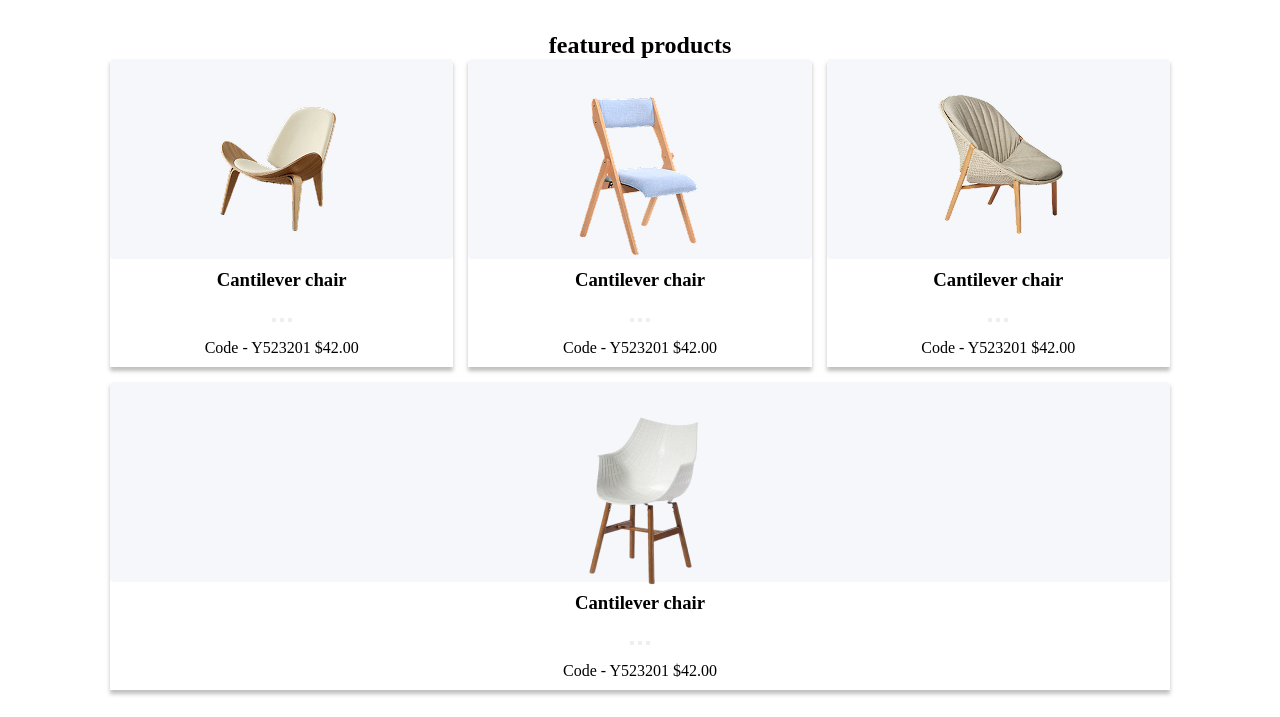
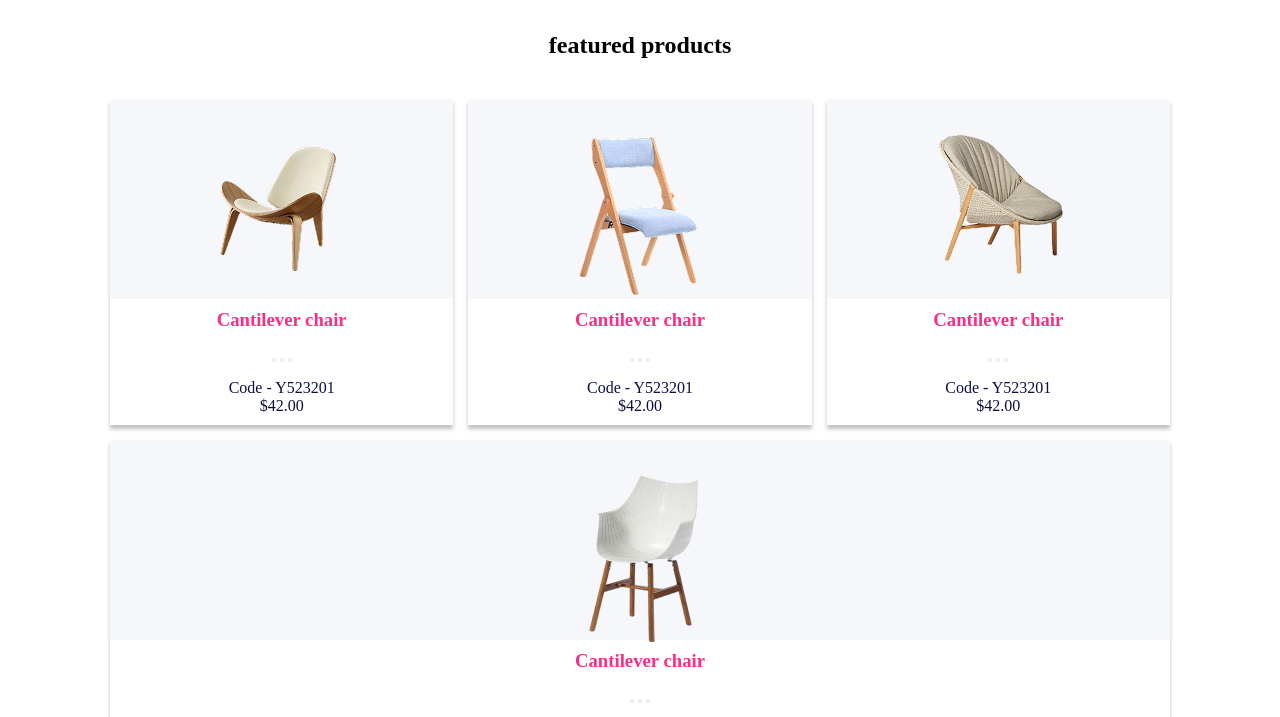
Before and after one commit to Adel-abualrub/hecto-project, a plain HTML site: page index.html in a window 1280 px wide. Shown: the part 66-783 px from the top of the page. Drawn offline with Linux system fonts and the light colour scheme.

Commit message:
adding color to the price and product details

```diff
--- a/css/base.css
+++ b/css/base.css
@@ -96,6 +96,9 @@ outline: none;
 .padding-top3{
     padding-top: 15px ;
 }
+.padding-top40px{
+    padding-top: 40px;
+}
 .gap30px{
     gap: 30px;
 }
@@ -137,3 +140,6 @@ text-align: center;
 .text-left{
     text-align: left;
 }
+.padding-buttom{
+    padding-bottom: 5px;
+}
--- a/css/main.css
+++ b/css/main.css
@@ -52,8 +52,11 @@ height: 200px;
   flex-direction: column;
   gap: 15px;
 }
-.product h2{
-
+.product h3{
+color: var(--SecondaryColor);
+}
+.product span{
+  color: var(--MainColor);
 }
 /*end featured products*/
 
--- a/index.html
+++ b/index.html
@@ -51,9 +51,9 @@
 <!-- end header-->
 
 <!--start products-->
-<div class="featured-product text-center">
+<div class="featured-product text-center ">
   <h2>featured products</h2>
-<div class="container">
+<div class="container padding-top40px">
   <div class="row">
     <div class="product">
       <div class="img"><img src="./img/product1.png" alt="this is product 1"> </div>
@@ -65,7 +65,7 @@
 <button class=" color color-three"></button>
 </div>
 <div class="product-info">
-  <span>Code - Y523201</span>
+  <span>Code - Y523201</span> <br>
   <span>$42.00</span>
 </div>
       </div>
@@ -80,7 +80,7 @@
 <button class=" color color-three"></button>
 </div>
 <div class="product-info">
-  <span>Code - Y523201</span>
+  <span>Code - Y523201</span> <br>
   <span>$42.00</span>
 </div>
       </div>
@@ -95,7 +95,7 @@
 <button class=" color color-three"></button>
 </div>
 <div class="product-info">
-  <span>Code - Y523201</span>
+  <span>Code - Y523201</span> <br>
   <span>$42.00</span>
 </div>
       </div>
@@ -110,7 +110,7 @@
 <button class=" color color-three"></button>
 </div>
 <div class="product-info">
-  <span>Code - Y523201</span>
+  <span>Code - Y523201</span> <br>
   <span>$42.00</span>
 </div>
       </div>
```
